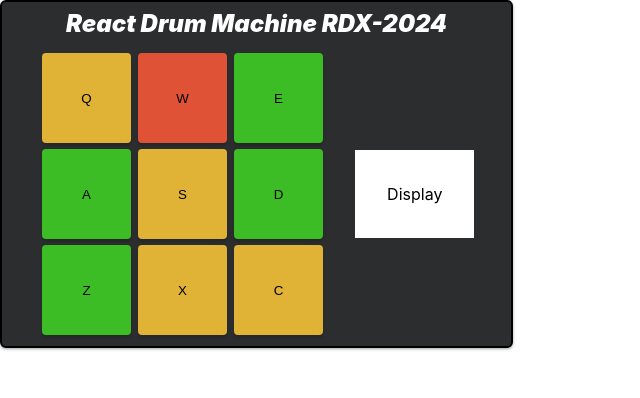
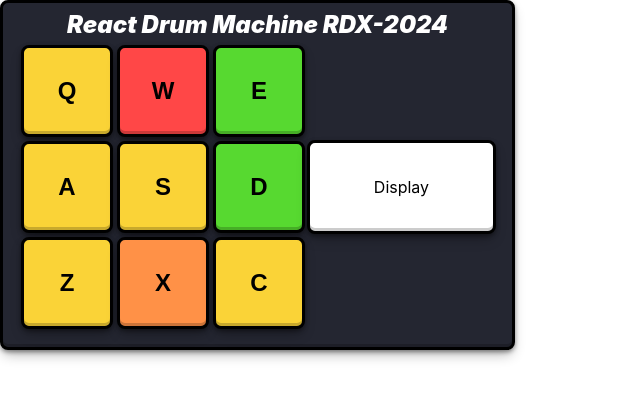
Before and after one commit to weakbox/FCC-Drum-Machine, a React (Vite) app: page / in a window 1280 px wide. Shown: the top 398 px of the page, without its empty margins (0-640 px from the left). Built offline with nearby package versions, Linux system fonts and the light colour scheme.

Commit message:
Updated styling.

```diff
--- a/src/App.css
+++ b/src/App.css
@@ -4,12 +4,11 @@
 }
 
 .drum-machine-container {
-  background-color: rgb(44, 45, 46);
-  border: 2px solid rgb(0, 0, 0);
-  border-radius: 6px;
+  background-color: rgb(36, 38, 49);
+  border: 3px solid black;
+  border-radius: 8px;
   width: fit-content;
-  box-shadow: rgba(60, 64, 67, 0.3) 0px 1px 2px 0px, rgba(60, 64, 67, 0.15) 0px 1px 3px 1px;
-}
+  box-shadow: rgba(0, 0, 0, 0.4) 0px 2px 4px, rgba(0, 0, 0, 0.3) 0px 7px 13px -3px, rgba(0, 0, 0, 0.2) 0px -3px 0px inset;
 
 .header-container {
   display: flex;
@@ -42,14 +41,20 @@
 .body-container {
   display: flex;
   flex-direction: column-reverse;
-  justify-content: space-evenly;
+  justify-content: space-between;
   align-items: center;
-  padding: 0.5em;
+  padding: 0 1em 1em 1em;
 }
 
 .display-container {
-  padding: 2em;
+  width: 75%;
+  padding: 2em 0;
+  margin: 1em 0;
   background-color: white;
+  border-radius: 8px;
+  border: 3px solid black;
+  box-shadow: rgba(0, 0, 0, 0.4) 0px 2px 4px, rgba(0, 0, 0, 0.3) 0px 7px 13px -3px, rgba(0, 0, 0, 0.2) 0px -3px 0px inset;
+  text-align: center;
 }
 
 @media only screen and (min-width: 600px) {
--- a/src/DrumPad.css
+++ b/src/DrumPad.css
@@ -1,8 +1,9 @@
 .drum-pad {
-    margin: 0.25em;
-    padding: 2em;
+    margin: 0.1em;
     aspect-ratio: 1;
-    border: none;
-    border-radius: 4px;
-    box-shadow: rgba(0, 0, 0, 0.15) 0px 3px 3px 0px;
+    border: 3px solid black;
+    border-radius: 8px;
+    box-shadow: rgba(0, 0, 0, 0.4) 0px 2px 4px, rgba(0, 0, 0, 0.3) 0px 7px 13px -3px, rgba(0, 0, 0, 0.2) 0px -3px 0px inset;
+    font-weight: bold;
+    font-size: x-large;
 }
--- a/src/DrumPad.jsx
+++ b/src/DrumPad.jsx
@@ -3,9 +3,10 @@ import './DrumPad.css'
 
 const getRandomButtonColor = () => {
   const colors = [
-    "rgb(224, 82, 54)",
-    "rgb(224, 179, 54)",
-    "rgb(60, 189, 38)",
+    "rgb(255, 71, 71)",
+    "rgb(255, 145, 71)",
+    "rgb(250, 211, 55)",
+    "rgb(87, 217, 48)",
   ];
   return(colors[Math.floor(Math.random() * colors.length)]);
 }
```
